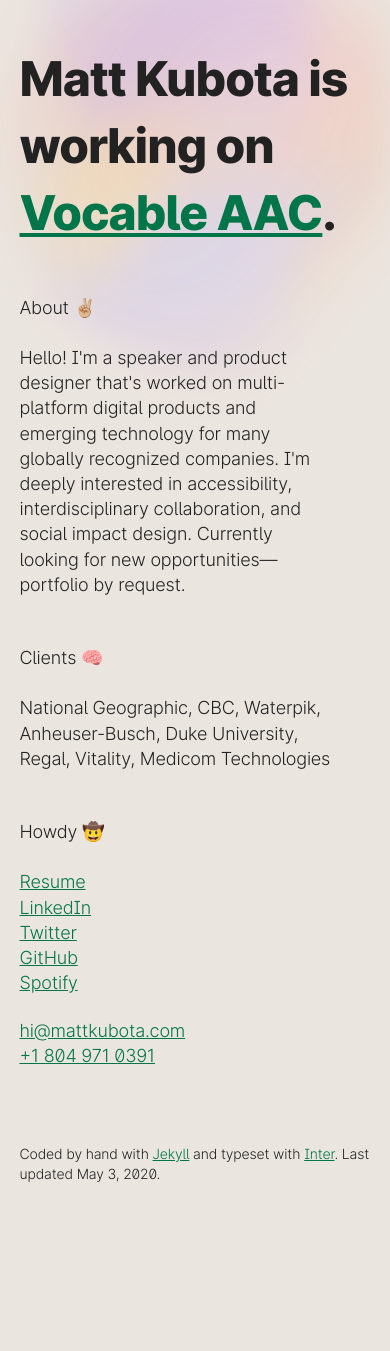
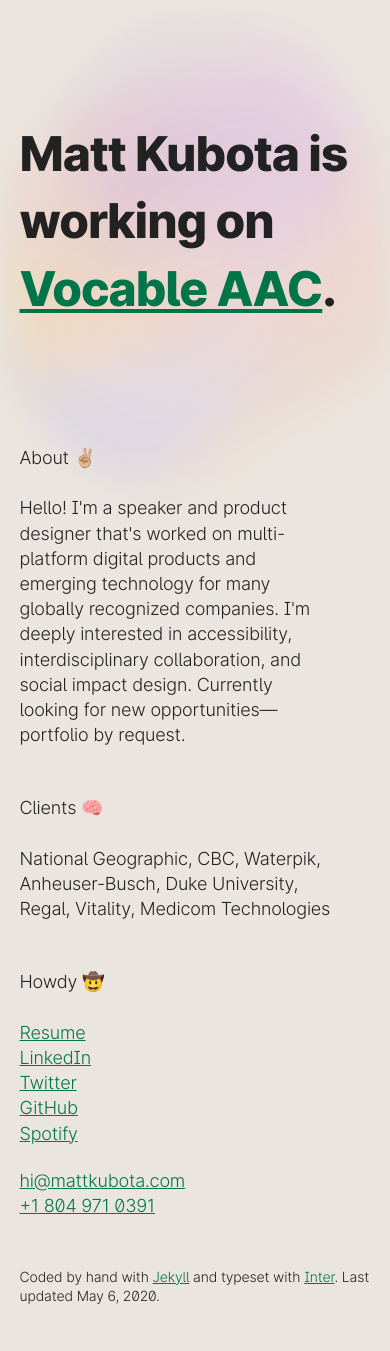
Before and after one commit to mattkubota/mattkubota.com, a Jekyll site: the page built from index.md, in a window 390 px wide. Built offline with Jekyll 4.4.1, drawn with Linux system fonts in a browser that asks for light colours; before the commit the page ends 1228 px from its top, so only the background shows below that.

Commit message:
changed images, date, media queries

```diff
--- a/_sass/main.scss
+++ b/_sass/main.scss
@@ -7,6 +7,7 @@
 // ? could I cancel hostgator just using jekyll and github pages or vercel?
 // TODO: make a separate branch for the auth0 stuff
 // TODO: 404 beautify
+// TODO: end of animation has double amount of time before it starts again
 
 @font-face {
   font-family: 'Inter';
@@ -120,6 +121,29 @@
   align-self: end;
 }
 
+.gradient-wrap {
+  position: absolute;
+  z-index: -1;
+  overflow: hidden;
+  display: flex;
+  width: 100vw;
+  max-width: 120rem;
+  margin: auto;
+  top: 0;
+  left: 0;
+  right: 0;
+  bottom: 0;
+  opacity: .4;
+  filter: blur(16px);
+  padding: 8vh 0 0 3rem;
+}
+
+.gradient-1, .gradient-2, .gradient-3 {
+  position: absolute;
+  height: 50rem;
+  width: 50rem;
+}
+
 /* TYPOGRAPHY */
 h1, h1 a {
   font-size: var(--font-size--xlarge);
@@ -158,7 +182,7 @@
     opacity: 0;
   }
   to {
-    opacity: .75;
+    opacity: .7;
   }
 }
 
@@ -225,45 +249,22 @@
   animation-delay: 600ms;
 }
 
-.gradient-wrap {
-  position: absolute;
-  z-index: -1;
-  overflow: hidden;
-  display: flex;
-  width: 100vw;
-  max-width: 120rem;
-  margin: auto;
-  top: 0;
-  left: 0;
-  right: 0;
-  bottom: 0;
-  opacity: .4;
-  filter: blur(16px);
-  padding: 8vh 0 0 3rem;
-}
-
-.gradient-1, .gradient-2, .gradient-3 {
-  position: absolute;
-  height: 50rem;
-  width: 50rem;
-}
-
 .gradient-1 {
-  animation: spin-1 24s linear 200ms infinite, spinLoadIn 2s ease-out 0s 1;
+  animation: spin-1 20s linear 200ms infinite, spinLoadIn 2s ease-out 0s 1;
 }
 
 .gradient-2 {
-  animation: spin-2 24s linear 3s infinite backwards;
+  animation: spin-2 20s linear 3s infinite backwards;
 }
 
 .gradient-3 {
-  animation: spin-3 24s linear 6s infinite backwards;
+  animation: spin-3 20s linear 6s infinite backwards;
 }
 
 /* MEDIA QUERIES */
 @media (max-width: 56rem) {
   .grid {
-    grid-template-rows: 3fr auto auto auto 1fr;
+    grid-template-rows: 22rem auto auto auto auto;
   }
 
   .item-1 {
@@ -305,9 +306,3 @@
     width: 30rem;
   }
 }
-
-@media (max-width: 47rem) {
-  .gradient-wrap {
-    margin-top: -7rem;
-  }
-}
--- a/index.md
+++ b/index.md
@@ -33,7 +33,7 @@
     </ul>
   </section>
   <footer class="item-5">
-    <p>Coded by hand with <a href="https://jekyllrb.com/">Jekyll</a> and typeset with <a href="https://rsms.me/inter/">Inter</a>. Last updated May 3, 2020.</p>
+    <p>Coded by hand with <a href="https://jekyllrb.com/">Jekyll</a> and typeset with <a href="https://rsms.me/inter/">Inter</a>. Last updated May 6, 2020.</p>
     <!-- {% for item in site.data.navigation %}
       <a href="{{ item.link }}" {% if page.url == item.link %}class="current"{% endif %}>
         {{ item.name }}
```
Also changed, not shown: assets/images/gradient-1.png, assets/images/gradient-3.png, assets/images/matt-kubota.jpg.
